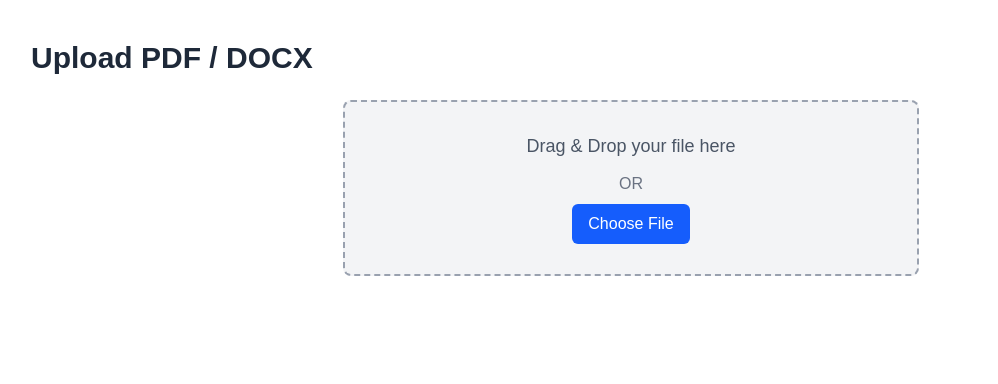
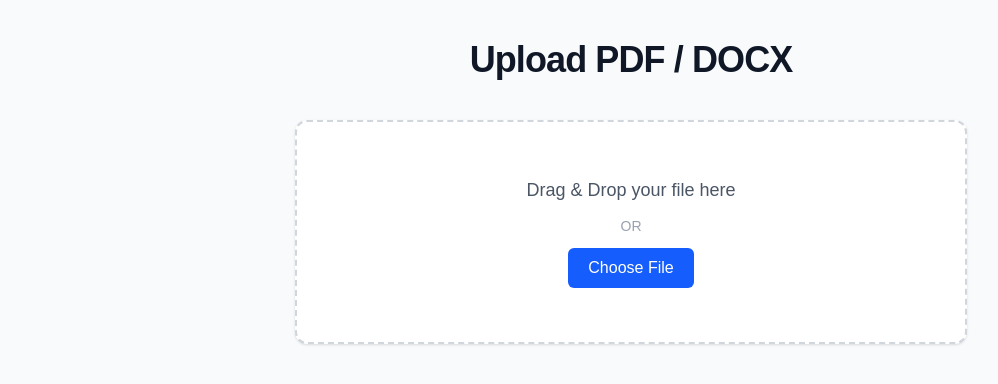
Before and after one commit to rashree55/story-to-audio, a Next.js app: page /dashboard in a window 1280 px wide. Shown: the top 384 px of the page, without its empty margins (9-1007 px from the left). Built offline with nearby package versions, Linux system fonts and the light colour scheme.

Commit message:
Enhanced UI

```diff
--- a/app/dashboard/page.js
+++ b/app/dashboard/page.js
@@ -27,7 +27,7 @@ export default function Dashboard() {
 
       if (data.success) {
         toast.success("Text extracted successfully!");
-        setExtractedText(data.text); // store extracted text
+        setExtractedText(data.text);
       } else {
         toast.error("Extraction failed");
       }
@@ -52,21 +52,24 @@ export default function Dashboard() {
   };
 
   return (
-    <div className="p-10">
+    <div className="min-h-screen bg-gray-50 p-10 flex flex-col items-center">
       <Toaster />
 
       {/* Title */}
-      <h1 className="text-3xl font-semibold mb-6 text-gray-800">
+      <h1 className="text-4xl font-bold mb-10 text-gray-900 tracking-tight">
         Upload PDF / DOCX
       </h1>
 
       {/* Upload Box */}
       <div
-        className={`w-full max-w-xl h-44 mx-auto flex flex-col items-center justify-center rounded-lg border-2 border-dashed transition-all ${
-          dragActive
-            ? "bg-gray-200 border-blue-400"
-            : "bg-gray-100 border-gray-400"
-        }`}
+        className={`w-full max-w-2xl h-56
+          flex flex-col items-center justify-center
+          rounded-xl border-2 border-dashed transition-all shadow-sm
+          ${
+            dragActive
+              ? "bg-blue-50 border-blue-500 scale-[1.02]"
+              : "bg-white border-gray-300"
+          }`}
         onDragOver={(e) => {
           e.preventDefault();
           setDragActive(true);
@@ -74,13 +77,13 @@ export default function Dashboard() {
         onDragLeave={() => setDragActive(false)}
         onDrop={handleDrop}
       >
-        <p className="text-lg text-gray-600 mb-3">
+        <p className="text-lg text-gray-600 mb-3 font-medium">
           Drag & Drop your file here
         </p>
 
-        <p className="text-gray-500 mb-2">OR</p>
+        <p className="text-gray-400 mb-3 text-sm">OR</p>
 
-        <label className="cursor-pointer bg-blue-600 text-white px-4 py-2 rounded-md hover:bg-blue-700">
+        <label className="cursor-pointer bg-blue-600 text-white px-5 py-2 rounded-md hover:bg-blue-700 transition">
           Choose File
           <input
             type="file"
@@ -93,10 +96,10 @@ export default function Dashboard() {
 
       {/* View Extracted Text Button */}
       {extractedText && (
-        <div className="mt-6 text-center">
+        <div className="mt-8 text-center">
           <button
             onClick={() => setShowModal(true)}
-            className="px-5 py-2 bg-green-600 text-white rounded-md hover:bg-green-700"
+            className="px-6 py-2 bg-green-600 text-white rounded-md hover:bg-green-700 shadow-sm transition"
           >
             View Extracted Text
           </button>
@@ -105,20 +108,31 @@ export default function Dashboard() {
 
       {/* Modal */}
       {showModal && (
-        <div className="fixed inset-0 bg-black bg-opacity-50 flex justify-center items-center p-4">
-          <div className="bg-white p-6 rounded-lg max-w-2xl w-full shadow-xl">
-            <h2 className="text-xl font-bold mb-3">Extracted Text</h2>
+        <div className="fixed inset-0 bg-black bg-opacity-40 flex justify-center items-center p-4 backdrop-blur-sm">
+          <div className="bg-white p-6 rounded-xl max-w-3xl w-full shadow-2xl animate-fadeIn">
+            <h2 className="text-2xl font-semibold mb-4 text-gray-800">
+              Extracted Text
+            </h2>
 
-            <div className="h-80 overflow-y-scroll border p-3 rounded-md bg-gray-50 text-sm whitespace-pre-wrap">
+            <div className="h-96 overflow-y-auto border p-4 rounded-md bg-gray-50 text-sm whitespace-pre-wrap leading-relaxed shadow-inner">
               {extractedText}
             </div>
 
-            <div className="mt-4 flex justify-end">
+            <div className="mt-6 flex justify-end gap-3">
               <button
-                className="bg-red-600 text-white px-4 py-2 rounded hover:bg-red-700"
+                className="bg-gray-200 text-gray-700 px-4 py-2 rounded hover:bg-gray-300 transition"
                 onClick={() => setShowModal(false)}
               >
                 Close
+              </button>
+              <button
+                className="bg-blue-600 text-white px-4 py-2 rounded hover:bg-blue-700 transition"
+                onClick={() => {
+                  navigator.clipboard.writeText(extractedText);
+                  toast.success("Copied to clipboard!");
+                }}
+              >
+                Copy Text
               </button>
             </div>
           </div>
```
